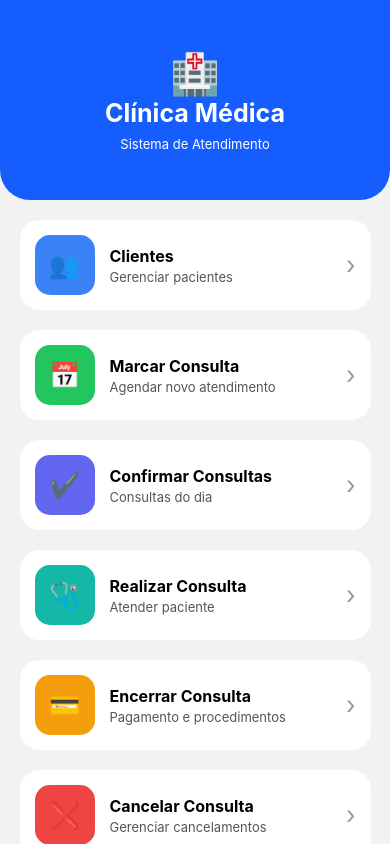
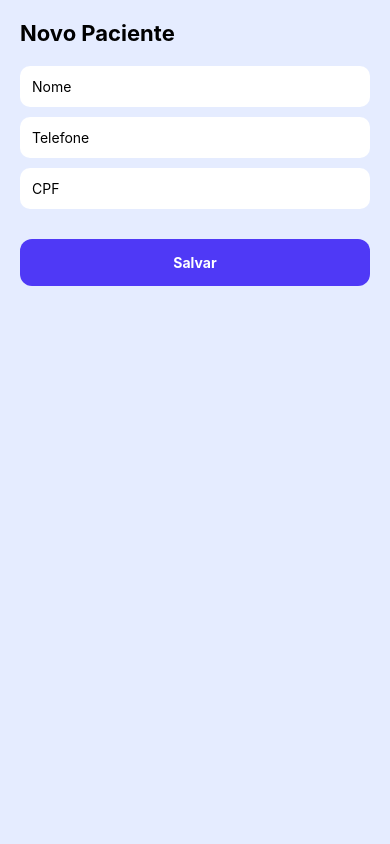
Before and after one commit to Leonardo-do-Playstation/Paulistinha_ClinicaMedica, a React Native app: screen /CreatePatient in a window 390 px wide. Built offline with nearby package versions, Linux system fonts and the light colour scheme.

Commit message:
feat: Creates forms to register patient

```diff
--- a/App.tsx
+++ b/App.tsx
@@ -6,6 +6,7 @@ import CancelExam from "./src/screens/HomeCardScreens/CancelExam/CancelExam";
 import FinishExam from "./src/screens/HomeCardScreens/FinishExam/FinishExam";
 import MarkExam from "./src/screens/HomeCardScreens/MarkExam/MarkExam";
 import RealizeExam from "./src/screens/HomeCardScreens/RealizeExam/RealizeExam";
+import CreatePatient from "./src/screens/HomeCardScreens/ManagerPatients/CreatePatients/CreatePatient";
 
 import Home from "./src/screens/Home/Home";
 import ConfirmExam from "./src/screens/HomeCardScreens/ConfirmExam/ConfirmExam";
@@ -26,6 +27,8 @@ export default function App() {
         <Stack.Screen name="RealizeExam" component={RealizeExam} />
         <Stack.Screen name="FinishExam" component={FinishExam} />
         <Stack.Screen name="CancelExam" component={CancelExam} />
+        <Stack.Screen name="CreatePatient" component={CreatePatient} />
+
       </Stack.Navigator>
     </NavigationContainer>
   );
--- /dev/null
+++ b/src/screens/HomeCardScreens/ManagerPatients/CreatePatients/CreatePatient.tsx
@@ -0,0 +1,71 @@
+import React, { useState } from "react";
+import { View, Text, TextInput, TouchableOpacity, StyleSheet } from "react-native";
+import { useNavigation } from "@react-navigation/native";
+
+export default function CreatePatient() {
+  const navigation: any = useNavigation();
+
+  const [name, setName] = useState("");
+  const [phone, setPhone] = useState("");
+  const [cpf, setCpf] = useState("");
+
+  return (
+    <View style={{ flex: 1, padding: 20, backgroundColor: "#E5ECFF" }}>
+
+      <Text style={{ fontSize: 22, fontWeight: "bold", marginBottom: 20 }}>
+        Novo Paciente
+      </Text>
+
+      <TextInput
+        placeholder="Nome"
+        value={name}
+        onChangeText={setName}
+        style={inputStyle}
+      />
+
+      <TextInput
+        placeholder="Telefone"
+        value={phone}
+        onChangeText={setPhone}
+        style={inputStyle}
+      />
+
+      <TextInput
+        placeholder="CPF"
+        value={cpf}
+        onChangeText={setCpf}
+        style={inputStyle}
+      />
+
+      <TouchableOpacity
+        style={styles.button}
+        onPress={() => {
+          console.log({ name, phone, cpf });
+          navigation.goBack();
+        }}
+      >
+        <Text style={{ color: "#fff", fontWeight: "bold" }}>
+          Salvar
+        </Text>
+      </TouchableOpacity>
+
+    </View>
+  );
+}
+
+const inputStyle = {
+  backgroundColor: "#fff",
+  padding: 12,
+  borderRadius: 10,
+  marginBottom: 10,
+};
+
+const styles = StyleSheet.create({
+  button: {
+    backgroundColor: "#4F39F6",
+    padding: 15,
+    borderRadius: 12,
+    alignItems: "center",
+    marginTop: 20,
+  },
+});
--- a/src/components/ListPatient/ListPatient.tsx
+++ b/src/screens/HomeCardScreens/ManagerPatients/ListPatient/ListPatient.tsx
@@ -7,27 +7,24 @@ import {
   FlatList,
 } from "react-native";
 import { styles } from "./ListPatientStyles";
-import { TitleCard } from "../components/TitleCard/TitleCard";
-import { PatientCard } from "../components/PatientCard/PatientCard";
-import { patients } from "../data/patients";
+import { PatientCard } from "../../../../components/PatientCard/PatientCard";
+import { patients } from "../../../../data/patients";
+import { useNavigation } from "@react-navigation/native";
 
 export default function ListPatient() {
+  const navigation: any = useNavigation();
+
   return (
     <View style={styles.container}>
-      <TitleCard
-        title="Pacientes"
-        subtitle="Gerenciar pacientes"
-        backgroundColor="#2F80ED"
-        onBack={() => navigation.back()}
-      />
-
       <View style={{ padding: 15 }}>
-        <TouchableOpacity style={styles.NewPatientBtn}>
+        <TouchableOpacity
+          style={styles.NewPatientBtn}
+          onPress={() => navigation.navigate("CreatePatient")}
+        >
           <Text style={{ fontSize: 24, color: "#ffffff" }}>
             + Novo Paciente
           </Text>
         </TouchableOpacity>
-
         <TextInput style={styles.TextInput} placeholder="🔍 Buscar Pacientes" />
       </View>
 
--- a/src/components/ListPatient/ListPatientStyles.tsx
+++ b/src/screens/HomeCardScreens/ManagerPatients/ListPatient/ListPatientStyles.tsx
@@ -15,12 +15,13 @@ export const styles = StyleSheet.create({
     width: "85%",
   },
   TextInput: {
-    alignSelf: "center",
-    width: "75%",
-    borderColor: "#000000",
-    borderRadius: 5,
-    borderWidth: 1,
-    marginTop: 10,
-    paddingHorizontal: 10,
+    width: "90%",
+  alignSelf: "center",
+  backgroundColor: "#fff",
+  borderRadius: 12,
+  paddingHorizontal: 15,
+  paddingVertical: 12,
+  marginTop: 15,
+  elevation: 2,
   },
 });
--- a/src/screens/HomeCardScreens/ManagerPatients/ManagerPatients.tsx
+++ b/src/screens/HomeCardScreens/ManagerPatients/ManagerPatients.tsx
@@ -1,19 +1,23 @@
 import React from "react";
 import { TitleCard } from "../../../components/TitleCard/TitleCard";
-import { Button, View } from "react-native";
+import { Button, ScrollView, View } from "react-native";
 import { useNavigation } from "@react-navigation/native";
+import ListPatient from "./ListPatient/ListPatient";
 
 export default function ManagerPatients() {
-  const navigation = useNavigation();
+  const navigation: any = useNavigation();
 
   return (
-    <View>
-      <TitleCard
-        title="Clientes"
-        subtitle={"Gerenciar Pacientes"}
-        backgroundColor="#4F39F6"
-        onBack={() => navigation.goBack()}
-      ></TitleCard>
+    <View style={{ flex: 1, backgroundColor: "#E5ECFF" }}>
+      <ScrollView>
+        <TitleCard
+          title="Clientes"
+          subtitle="Gerenciar Pacientes"
+          backgroundColor="#4F39F6"
+          onBack={() => navigation.goBack()}
+        />
+        <ListPatient />
+      </ScrollView>
     </View>
   );
 }
```
Also changed, not shown: src/screens/HomeCardScreens/ManagerPatients/CreatePatients/CreatePatientStyle.tsx (added, +11 -0 lines).
